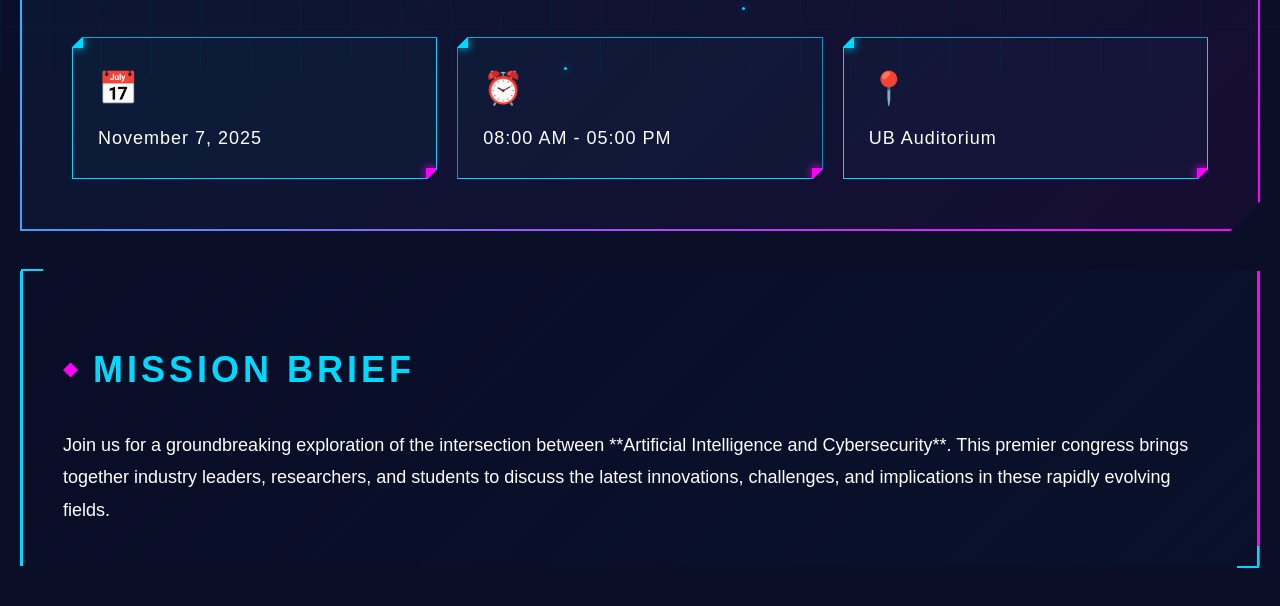
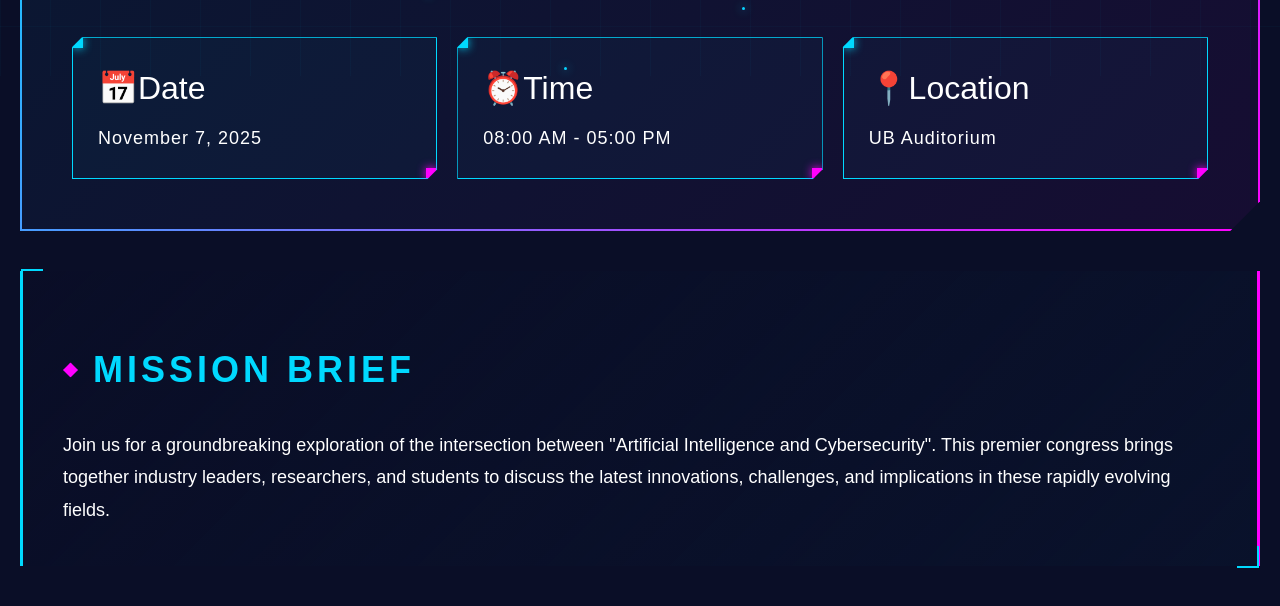
Before and after one commit to bryjc17/1st-Batangas-Congress, a plain HTML site: page index.html in a window 1280 px wide. Shown: the part 724-1330 px from the top of the page. Drawn offline with Linux system fonts and the light colour scheme.

Commit message:
Update index.html

```diff
--- a/index.html
+++ b/index.html
@@ -682,15 +682,15 @@
 
                 <div class="event-grid">
                     <div class="event-item">
-                        <span class="event-icon">📅</span>
+                        <span class="event-icon">📅Date</span>
                         <div class="event-text">November 7, 2025</div>
                     </div>
                     <div class="event-item">
-                        <span class="event-icon">⏰</span>
+                        <span class="event-icon">⏰Time</span>
                         <div class="event-text">08:00 AM - 05:00 PM</div>
                     </div>
                     <div class="event-item">
-                        <span class="event-icon">📍</span>
+                        <span class="event-icon">📍Location</span>
                         <div class="event-text">UB Auditorium</div>
                     </div>
                 </div>
@@ -698,7 +698,7 @@
 
             <div class="section" id="mission-brief-content">
                 <h2>Mission Brief</h2>
-                <p style="font-size: 18px; line-height: 1.8;">Join us for a groundbreaking exploration of the intersection between **Artificial Intelligence and Cybersecurity**. This premier congress brings together industry leaders, researchers, and students to discuss the latest innovations, challenges, and implications in these rapidly evolving fields.</p>
+                <p style="font-size: 18px; line-height: 1.8;">Join us for a groundbreaking exploration of the intersection between "Artificial Intelligence and Cybersecurity". This premier congress brings together industry leaders, researchers, and students to discuss the latest innovations, challenges, and implications in these rapidly evolving fields.</p>
             </div>
         </div>
 
```
